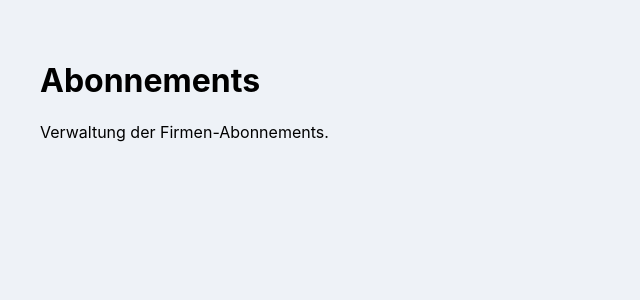
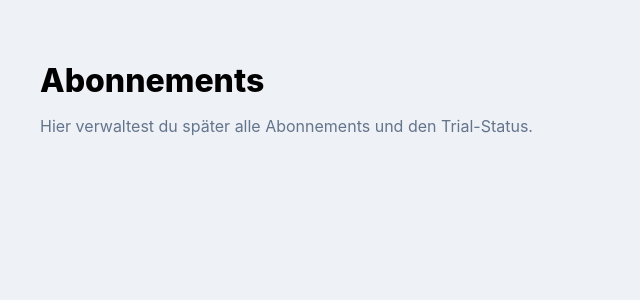
Before and after one commit to jobflow-app/jobflow-app, a Next.js app: page /superadmin/subscriptions in a window 1280 px wide. Shown: the top 300 px of the page, without its empty margins (0-640 px from the left). Built offline with nearby package versions, Linux system fonts and the light colour scheme.

Commit message:
Update page.jsx

```diff
--- a/app/superadmin/subscriptions/page.jsx
+++ b/app/superadmin/subscriptions/page.jsx
@@ -1,8 +1,12 @@
-export default function SubscriptionsPage() {
+export default function SuperadminSubscriptionsPage() {
   return (
-    <main style={{padding:40}}>
-      <h1>Abonnements</h1>
-      <p>Verwaltung der Firmen-Abonnements.</p>
+    <main style={{ padding: 40 }}>
+      <h1 style={{ fontSize: 32, fontWeight: 800, marginBottom: 12 }}>
+        Abonnements
+      </h1>
+      <p style={{ color: '#64748b' }}>
+        Hier verwaltest du später alle Abonnements und den Trial-Status.
+      </p>
     </main>
   )
 }
```
